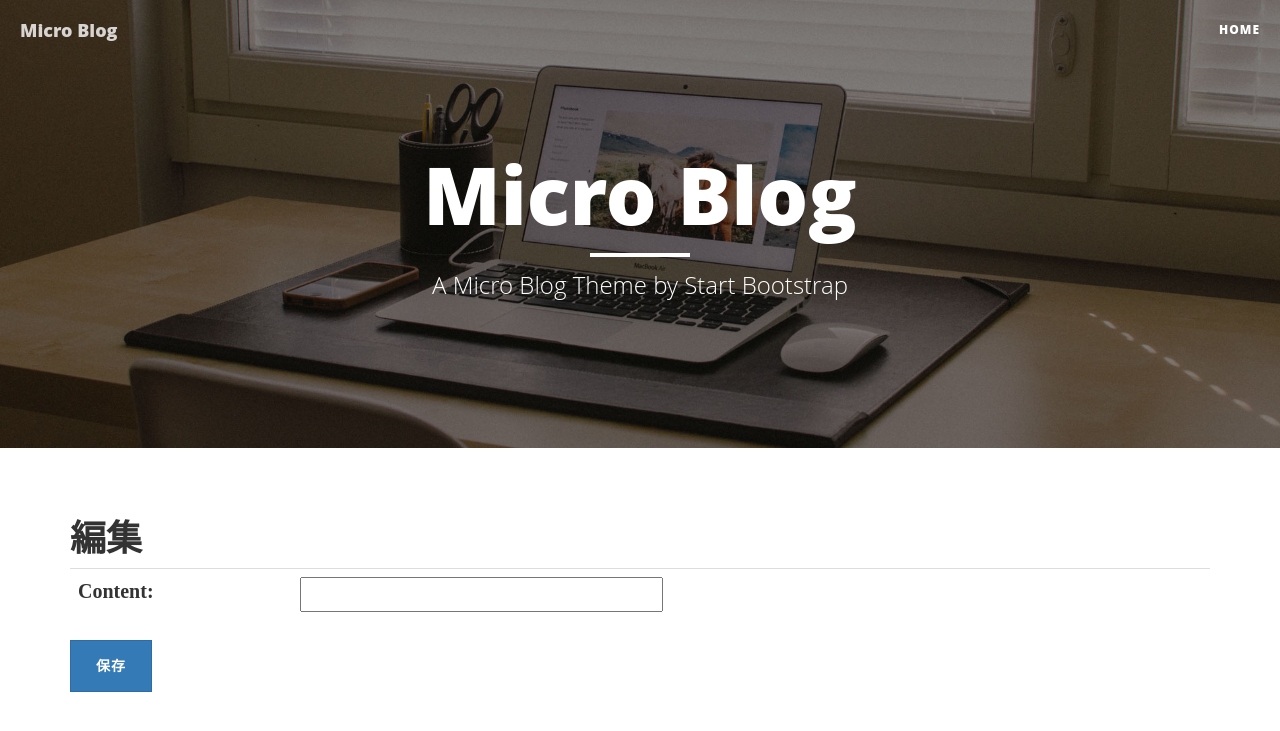
After one commit to NotReady/MicroBlog, a Django app: template microblog/blog/templates/blog/blog_update_form.html in a window 1280 px wide. The commit adds this page. Shown: the top 731 px of the page. Run offline with Django 3.2, Linux system fonts and the light colour scheme; the template is opened without the code that fills it: values that come from a table or form of the project are taken from there, others are empty; some libraries are stand-ins or nearby versions.

Commit message:
作成と更新ビューのテンプレートを分ける ⇒オリジナルのテンプレートの指定 ホームに新規作成ボタンを実装

```diff
--- a/microblog/blog/templates/blog/blog_form.html
+++ b/microblog/blog/templates/blog/blog_create_form.html
@@ -9,7 +9,7 @@
     <table class="table">
         {{form}}
     </table>
-    <button class="btn btn-primary" type="submit">送信</button>
+    <button class="btn btn-primary" type="submit">作成</button>
 </form>
 
 {% endblock %}
--- a/microblog/blog/templates/blog/blog_list.html
+++ b/microblog/blog/templates/blog/blog_list.html
@@ -7,6 +7,8 @@
 {# {{}}   値を表示する命令: 出力のある命令 #}
 
 {% block body %}
+    <a href="{% url 'create' %}" class="btn btn-default">新規作成</a>
+
     <div class="row">
         <div class="col-lg-8 col-lg-offset-2 col-md-10 col-md-offset-1">
             {% for blog in object_list %} <!-- blogモデルのリスト -->
--- /dev/null
+++ b/microblog/blog/templates/blog/blog_update_form.html
@@ -0,0 +1,15 @@
+{% extends "base.html" %}
+
+{% block body %}
+
+<h1>編集</h1>
+
+<form method="post">
+    {% csrf_token %}
+    <table class="table">
+        {{form}}
+    </table>
+    <button class="btn btn-primary" type="submit">保存</button>
+</form>
+
+{% endblock %}
--- a/microblog/blog/views.py
+++ b/microblog/blog/views.py
@@ -32,12 +32,14 @@ class BlogCreateView(CreateView):
     # fields = ['content', ]
     # ポスト成功時のリダイレクト先
     success_url = reverse_lazy('index')
+    template_name = 'blog/blog_create_form.html'
 
 # 更新ビュー
 class BlogUpdateView(UpdateView):
+
     model = Blog
     form_class = BlogForm
-    # fields = ['content', ]
+    template_name = 'blog/blog_update_form.html'
 
     def get_success_url(self):
         blog_pk = self.kwargs['pk']
```
